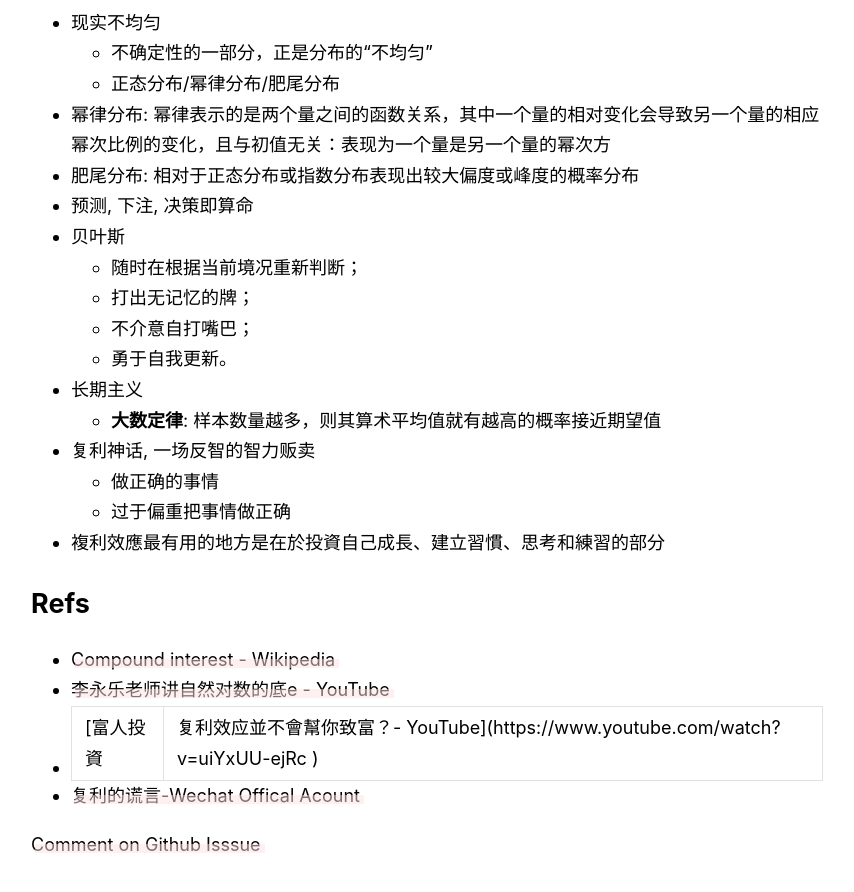
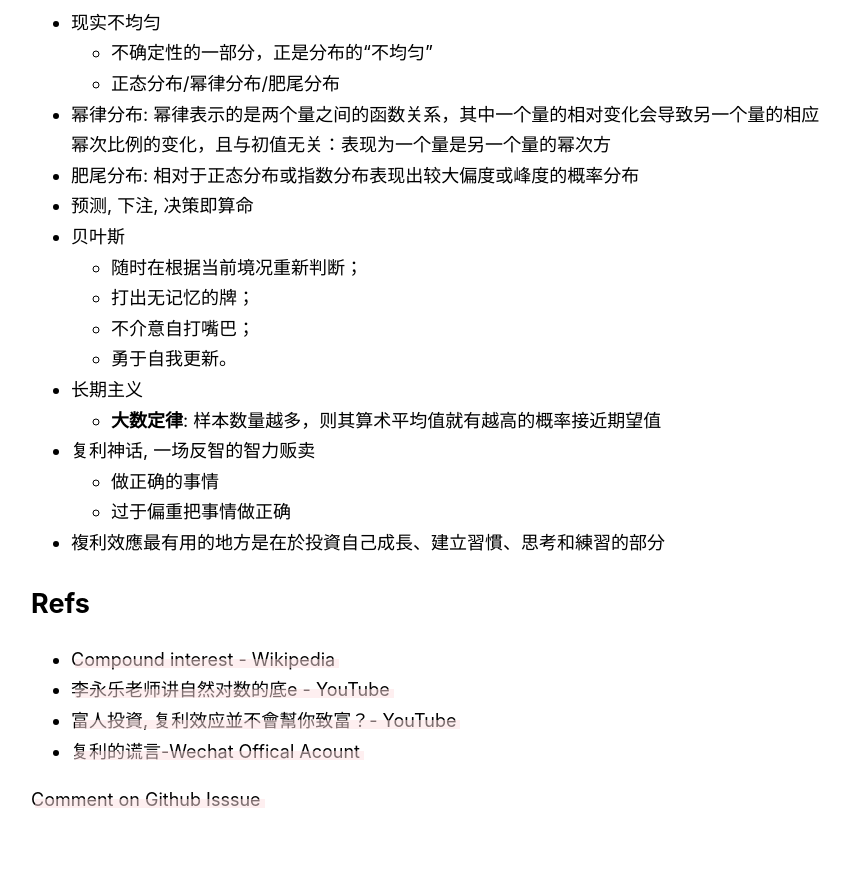
Before and after one commit to bGZo/blog, a Jekyll site: the page built from _posts/thoughts/2022-05-25-when-they-are-talking-compound.md, in a window 1280 px wide and 900 px high, scrolled down 2070 px. Shown: the top 892 px of the window, without its empty margins (213-1067 px from the left). Built offline with Jekyll 4.4.1, drawn with Linux system fonts in a browser that asks for light colours; formulas are drawn with MathJax 3; after the commit the page ends 2925 px from its top, so only the background shows below that; some of the changed text lies outside the part shown.

Commit message:
Update Articles

```diff
--- a/_posts/thoughts/2022-05-25-when-they-are-talking-compound.md
+++ b/_posts/thoughts/2022-05-25-when-they-are-talking-compound.md
@@ -87,5 +87,5 @@ $\begin{align} \sqrt[n]{ ( \frac{FV}{PV} ) } - 1 \tag{4} \end{align}$
 
 - [Compound interest - Wikipedia](https://en.wikipedia.org/wiki/Compound_interest )
 - [李永乐老师讲自然对数的底e - YouTube](https://www.youtube.com/watch?v=2a6gDHfWQGA )
-- [富人投資 | 复利效应並不會幫你致富？- YouTube](https://www.youtube.com/watch?v=uiYxUU-ejRc )
+- [富人投資, 复利效应並不會幫你致富？- YouTube](https://www.youtube.com/watch?v=uiYxUU-ejRc )
 - [复利的谎言-Wechat Offical Acount](https://mp.weixin.qq.com/s/1pJSuOSrNIj4KPB0F8O54A )
```
Also changed, not shown: other parts of _posts/thoughts/2022-05-25-when-they-are-talking-compound.md (+1 -1 lines).
